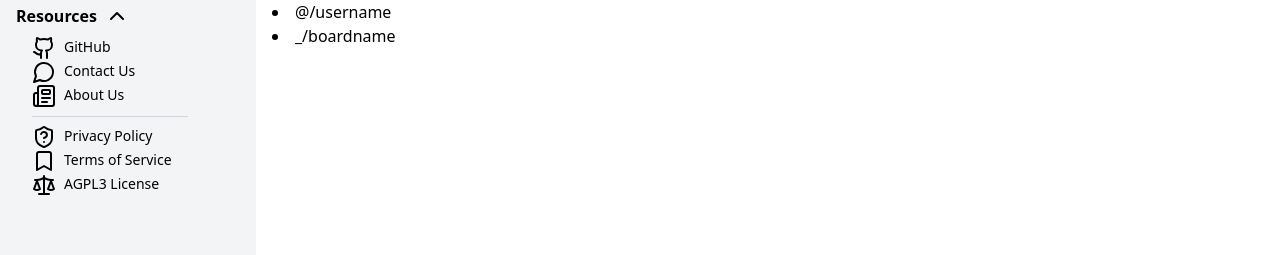
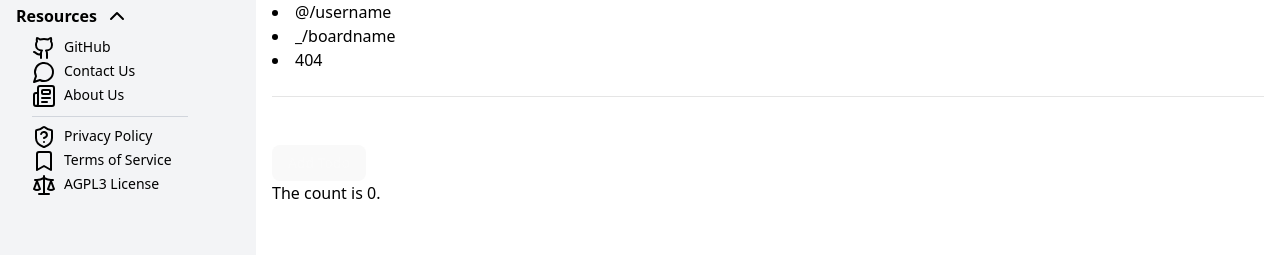
Before and after one commit to publicboards/boards, a React (Vite) app in the folder frontend/: page / in a window 1280 px wide. Shown: the part 248-503 px from the top of the page. Built offline with nearby package versions, Linux system fonts and the light colour scheme.

Commit message:
Typescript/Go integration changes.

```diff
--- a/frontend/src/App.tsx
+++ b/frontend/src/App.tsx
@@ -52,11 +52,11 @@ export default function App() {
     <BrowserRouter>
       <Routes>
         <Route path="/" element={<TodoPage />} />
-        <Route path="/@/:uuid" element={<ProfilePage />} />
-        <Route path="/_/:uuid" element={<TodoPage />} />
+        <Route path="/@/:username" element={<ProfilePage />} />
+        <Route path="/_/:boardname" element={<TodoPage />} />
         <Route path="/settings" element={<TodoPage />} />
         <Route path="/messages" element={<TodoPage />} />
-        <Route path="/messages/:uuid" element={<TodoPage />} />
+        <Route path="/messages/:groupid" element={<TodoPage />} />
         <Route path="/privacy" element={<TodoPage />} />
         <Route path="/terms" element={<TodoPage />} />
         <Route path="/contact" element={<TodoPage />} />
--- a/frontend/src/components/pages/todo.tsx
+++ b/frontend/src/components/pages/todo.tsx
@@ -1,6 +1,10 @@
 import { PrimaryLayout } from "@/components/layout/primary-layout";
+import { Button } from "../ui/button";
+import { useState } from "react";
 
 export default function TodoPage() {
+  const [ count, setCount ] = useState(0);
+
   return (
     <PrimaryLayout>
       <h1 className="text-2xl font-bold mb-4">TODO</h1>
@@ -12,7 +16,34 @@ export default function TodoPage() {
         <li><a href ="/messages">Messages</a></li>
         <li><a href ="/@/username">@/username</a></li>
         <li><a href ="/_/boardname">_/boardname</a></li>
+        <li><a href ="/404">404</a></li>
       </ul>
+
+      <br />
+      <hr />
+      <br />
+      <br />
+
+      <Button onClick={() => setCount(count + 1)}>Add Todo</Button>
+      <p>The count is {count}.</p>
+      {count >= 1 && (
+        <p>Keep clicking!</p>
+      )}
+      {count >= 5 && (
+        <p>That's right! Keep going!</p>
+      )}
+      {count >= 15 && (
+        <p>Wow, what a maniac.</p>
+      )}
+      {count >= 25 && (
+        <p>Do you ever quit?</p>
+      )}
+      {count >= 100 && (
+        <p>Try getting past 9000.</p>
+      )}
+      {count >= 9000 && (
+        <p>His power levels are over 9000!</p>
+      )}
     </PrimaryLayout>
   );
 }
```
Also changed, not shown: 1 other file (tests, documents, lock files or other folders).
